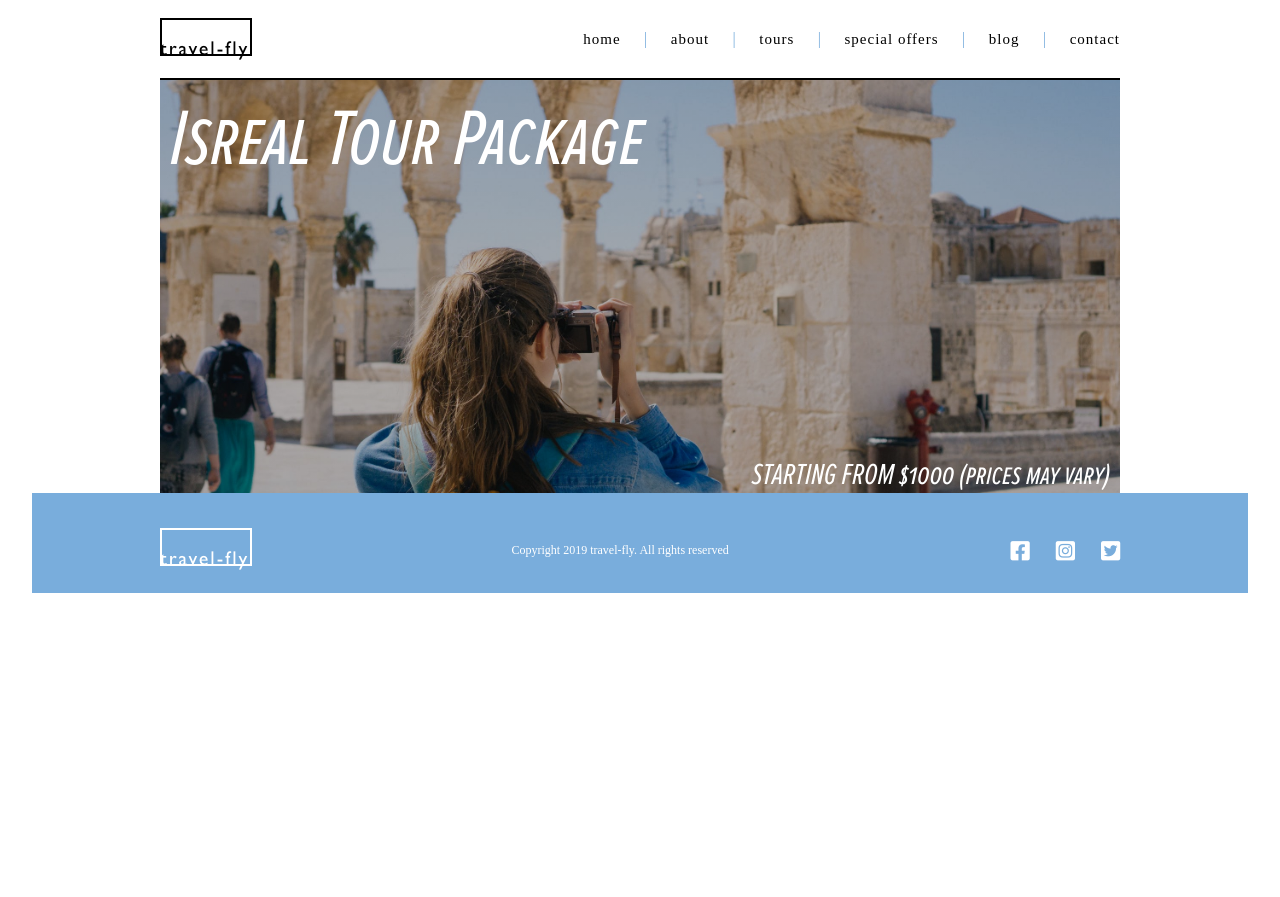
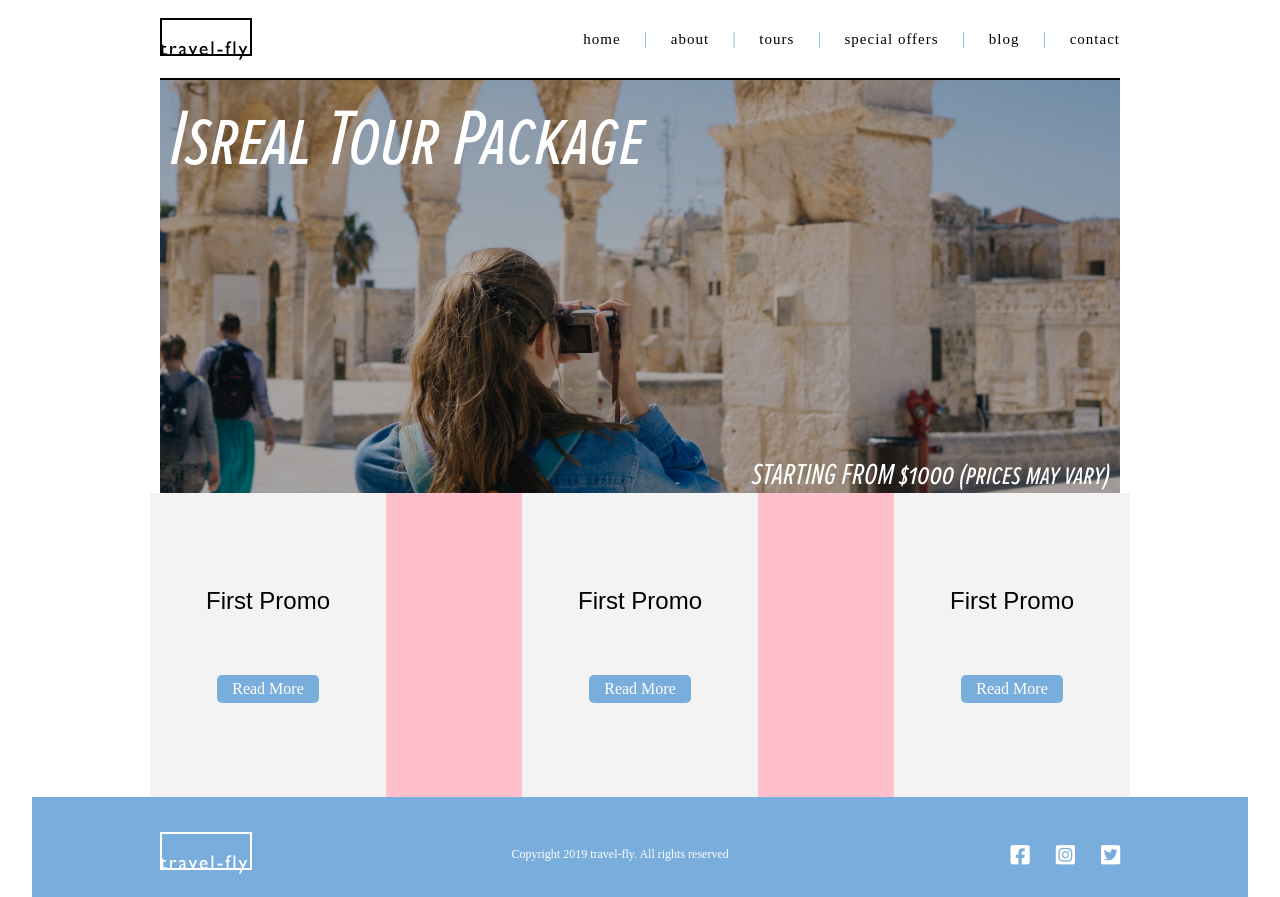
Before and after one commit to n215-sranegar/homework-seven, a website: page isreal.html in a window 1280 px wide. Before the commit the page ends 800 px from the top, so only its background shows below. Drawn offline with Linux system fonts and the light colour scheme; a web font is replaced by a local one.

Commit message:
Adding promos to the isreal page.

```diff
--- a/isreal.html
+++ b/isreal.html
@@ -40,6 +40,24 @@
           <p class="about-price-text">STARTING FROM $1000 (prices may vary)</p>
         </div>
     </div>
+          <!--This weeks class work-->
+          <div class="tours-promo">
+            <div class="promo">
+              <p class="promo-text">First Promo</p>
+              <span class="read-button">Read More</span>
+            </div>
+            <div class="promo">
+              <p class="promo-text">First Promo</p>
+              <span class="read-button">Read More</span>
+            </div>
+            <div class="promo">
+              <p class="promo-text">First Promo</p>
+              <span class="read-button">Read More</span>
+            </div>
+
+
+          </div>
+          <!--end this week classes work-->
        <!-- Footer -->
        <footer>
         <div class="footer-wrapper">
--- /dev/null
+++ b/scss/mixins.scss
@@ -0,0 +1,17 @@
+@mixin promo($bgColor: #faebd7) {
+    background-color: $bgColor;
+    height: 304px;
+    width: 236px;
+    display: flex;
+    flex-direction: column;
+    align-items: center;
+    justify-content: center;
+}
+
+@mixin site-btn($borderRadius: 5px, $btnPadding: 5px 15px) {
+    background-color: $site-blue;
+    padding: $btnPadding;
+    border-radius: $borderRadius;
+    color: white;
+    cursor: pointer;
+}
--- a/scss/styles.scss
+++ b/scss/styles.scss
@@ -1,5 +1,6 @@
 @import "structure.scss";
 @import "variables.scss";
+@import "mixins.scss";
 @import "nav/nav.scss";
 @import "home/header.scss";
 @import "home/tours.scss";
@@ -7,3 +8,4 @@
 @import "home/footer.scss";
 @import "about/about.scss";
 @import "tours/isreal.scss";
+@import "tours/tours-promo.scss";
--- /dev/null
+++ b/scss/tours/tours-promo.scss
@@ -0,0 +1,27 @@
+.tours-promo {
+    max-width: 980px;
+    min-height: 304px;
+    background-color: pink;
+    display: flex;
+    justify-content: space-between;
+    align-items: center;
+    margin: 0 auto;
+
+
+    .promo {
+      @include promo(#f3f3f3);
+
+
+
+        .promo-text {
+            font-size: 24px;
+            font-family: sans-serif;
+            margin-bottom: 60px;
+        }
+        .read-button {
+            @include site-btn();
+        }
+
+
+    }
+}
```
Also changed, not shown: css/styles.css, 1 other file.
